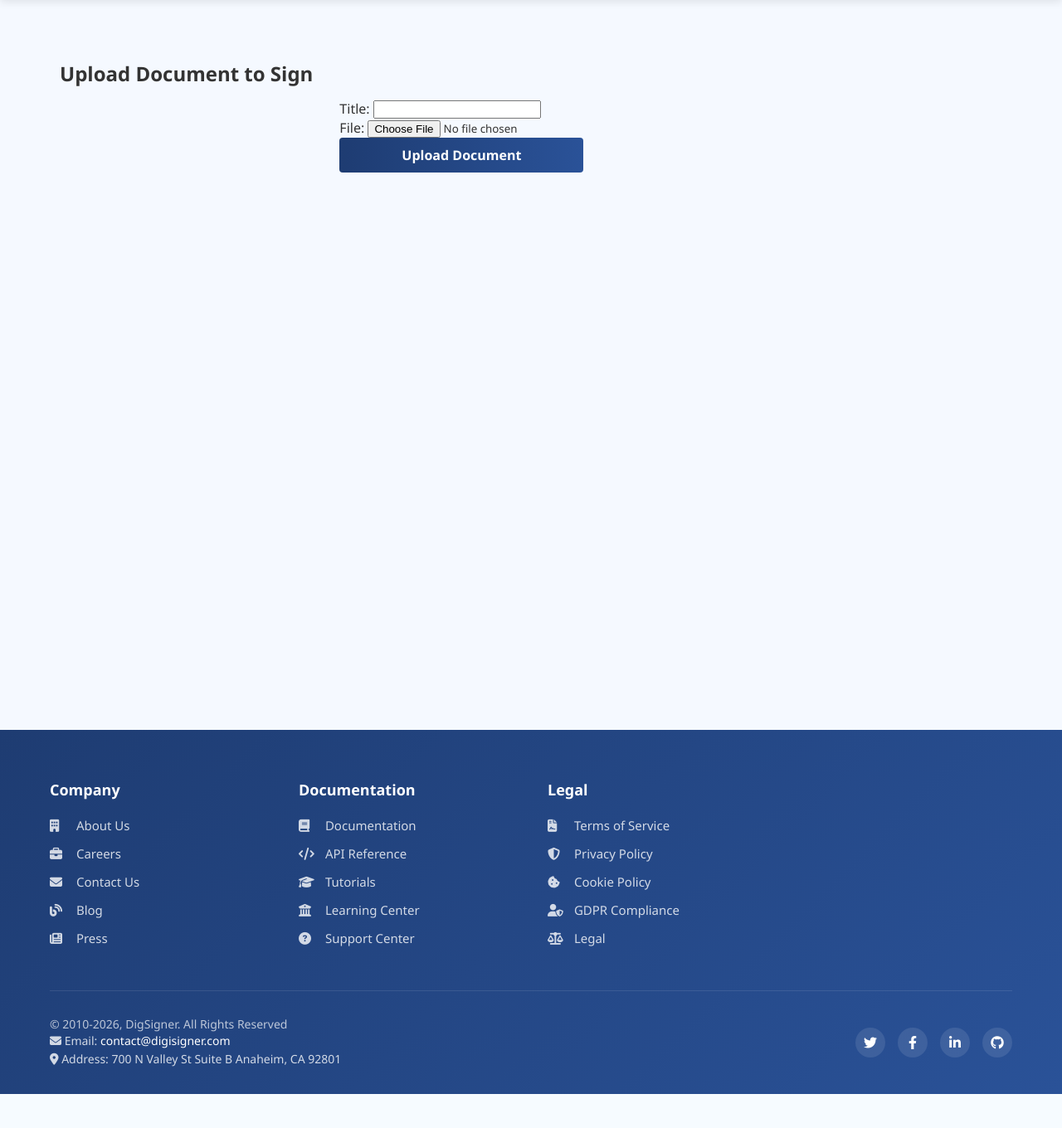
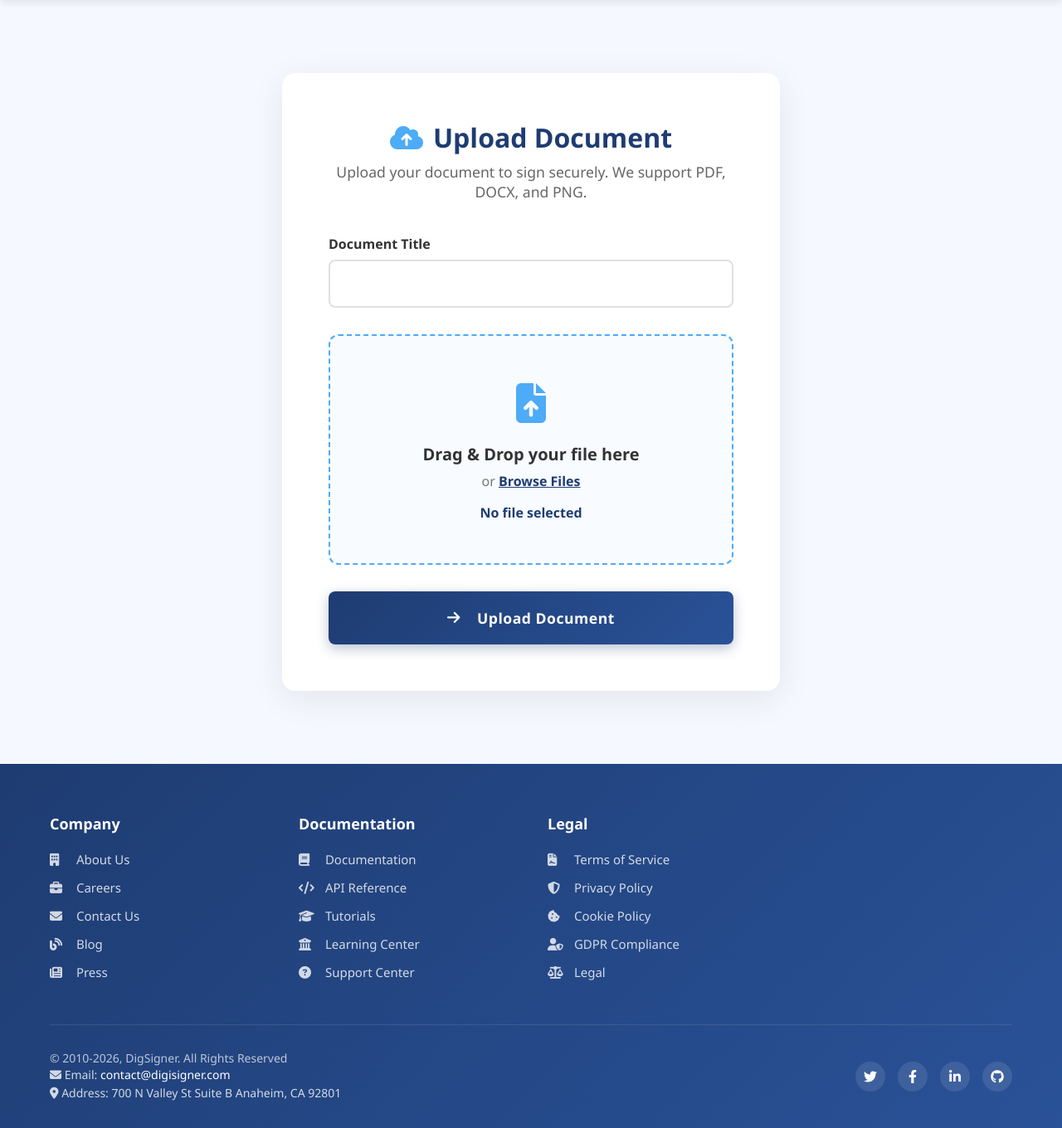
Before and after one commit to KarkiJitendra/DigiSigner, a Django app: page /document/upload/ in a window 1280 px wide. Shown: the part 70-1430 px from the top of the page at 83% size. Before the commit the page ends 1389 px from the top, so only its background shows below. Run offline with Django 5.2, Linux system fonts and the light colour scheme; a user stored in the database is signed in.

Commit message:
Amends on UI

```diff
--- /dev/null
+++ b/static/css/upload.css
@@ -0,0 +1,157 @@
+/* Main Container */
+.upload-container {
+    display: flex;
+    justify-content: center;
+    align-items: center;
+    min-height: calc(100vh - 140px); /* Adjust based on header/footer */
+    padding: 3rem 1rem;
+    background-color: #f5f9ff;
+}
+
+/* Card Styling */
+.upload-card {
+    background: white;
+    border-radius: 16px;
+    box-shadow: 0 10px 40px rgba(0, 0, 0, 0.08);
+    padding: 3.5rem;
+    width: 100%;
+    max-width: 600px;
+    text-align: center;
+    transition: transform 0.3s ease;
+}
+
+.upload-card:hover {
+    transform: translateY(-5px);
+}
+
+/* Header */
+.upload-header {
+    margin-bottom: 2.5rem;
+}
+
+.upload-header h2 {
+    color: #1e3c72;
+    font-size: 2rem;
+    margin-bottom: 0.5rem;
+    display: flex;
+    align-items: center;
+    justify-content: center;
+    gap: 12px;
+}
+
+.upload-header h2 i {
+    color: #4dabf7;
+}
+
+.upload-header p {
+    color: #666;
+    font-size: 1.1rem;
+}
+
+/* Form Groups */
+.form-group {
+    margin-bottom: 2rem;
+    text-align: left;
+}
+
+.form-group label {
+    display: block;
+    margin-bottom: 0.5rem;
+    font-weight: 600;
+    color: #333;
+    font-size: 1rem;
+}
+
+.form-group input[type="text"] {
+    width: 100%;
+    padding: 1rem;
+    border: 2px solid #e0e0e0;
+    border-radius: 8px;
+    font-size: 1rem;
+    transition: all 0.3s;
+}
+
+.form-group input[type="text"]:focus {
+    border-color: #1e3c72;
+    box-shadow: 0 0 0 4px rgba(30, 60, 114, 0.1);
+    outline: none;
+}
+
+/* Upload Area (Drag & Drop Visual) */
+.upload-area {
+    border: 2px dashed #4dabf7;
+    border-radius: 12px;
+    padding: 3rem 2rem;
+    background-color: #f8fbff;
+    cursor: pointer;
+    transition: all 0.3s;
+    position: relative;
+    margin-bottom: 2rem;
+}
+
+.upload-area:hover, .upload-area.has-file {
+    background-color: #eaf4ff;
+    border-color: #1e3c72;
+}
+
+.upload-icon {
+    font-size: 3rem;
+    color: #4dabf7;
+    margin-bottom: 1rem;
+}
+
+.upload-area h3 {
+    font-size: 1.25rem;
+    color: #333;
+    margin-bottom: 0.5rem;
+}
+
+.upload-area p {
+    color: #777;
+    margin-bottom: 0;
+}
+
+.upload-area span {
+    color: #1e3c72;
+    font-weight: 600;
+    text-decoration: underline;
+}
+
+/* Hide actual file input but keep it functional */
+.file-input-hidden {
+    position: absolute;
+    top: 0;
+    left: 0;
+    width: 100%;
+    height: 100%;
+    opacity: 0;
+    cursor: pointer;
+}
+
+.file-name {
+    margin-top: 1rem;
+    font-weight: 600;
+    color: #1e3c72;
+    min-height: 1.5rem; /* Reserve space */
+}
+
+/* Buttons */
+.btn-upload {
+    width: 100%;
+    padding: 1.25rem;
+    font-size: 1.1rem;
+    font-weight: 700;
+    letter-spacing: 0.5px;
+    background: linear-gradient(135deg, #1e3c72 0%, #2a5298 100%);
+    box-shadow: 0 5px 15px rgba(30, 60, 114, 0.3);
+    border-radius: 8px;
+    display: flex;
+    align-items: center;
+    justify-content: center;
+    gap: 10px;
+}
+
+.btn-upload:hover {
+    transform: translateY(-2px);
+    box-shadow: 0 8px 20px rgba(30, 60, 114, 0.4);
+}
--- a/templates/documents/upload.html
+++ b/templates/documents/upload.html
@@ -1,13 +1,55 @@
 {% extends "base.html" %}
+{% load static %}
+
+{% block extra_css %}
+<link rel="stylesheet" href="{% static 'css/upload.css' %}">
+{% endblock %}
+
 {% block content %}
-<div class="container" style="padding: 2rem;">
-    <h2>Upload Document to Sign</h2>
-    <div class="card" style="padding: 2rem; margin-top: 1rem;">
-        <form method="post" enctype="multipart/form-data">
+<div class="container upload-container">
+    <div class="card upload-card">
+        <div class="upload-header">
+            <h2><i class="fas fa-cloud-upload-alt"></i> Upload Document</h2>
+            <p>Upload your document to sign securely. We support PDF, DOCX, and PNG.</p>
+        </div>
+
+        <form method="post" enctype="multipart/form-data" class="upload-form">
             {% csrf_token %}
-            {{ form.as_p }}
-            <button type="submit" class="btn btn-primary" style="background-color: #008CBA; color: white; padding: 10px 20px; border: none; border-radius: 4px; cursor: pointer;">Upload Document</button>
+
+            <div class="form-group">
+                <label for="{{ form.title.id_for_label }}">Document Title</label>
+                {{ form.title }}
+                {% if form.title.errors %}
+                <div class="error-message">{{ form.title.errors }}</div>
+                {% endif %}
+            </div>
+
+            <div class="upload-area" id="uploadArea">
+                <div class="upload-icon">
+                    <i class="fas fa-file-upload"></i>
+                </div>
+                <h3>Drag & Drop your file here</h3>
+                <p>or <span>Browse Files</span></p>
+                <input type="file" name="file" id="id_file" required class="file-input-hidden">
+                <div class="file-name" id="fileName">No file selected</div>
+            </div>
+            {% if form.file.errors %}
+            <div class="error-message">{{ form.file.errors }}</div>
+            {% endif %}
+
+            <button type="submit" class="btn btn-primary btn-upload">
+                <i class="fas fa-arrow-right"></i> Upload Document
+            </button>
         </form>
     </div>
 </div>
+
+<script>
+    // Simple script to handle file input change visualization
+    document.getElementById('id_file').addEventListener('change', function(e) {
+        var fileName = e.target.files[0] ? e.target.files[0].name : "No file selected";
+        document.getElementById('fileName').textContent = fileName;
+        document.getElementById('uploadArea').classList.add('has-file');
+    });
+</script>
 {% endblock %}
```
Also changed, not shown: static/css/generate_keys.css (added, +27 -0 lines), static/css/sign.css (added, +27 -0 lines), static/css/signature_upload.css (added, +142 -0 lines), static/css/verify.css (added, +40 -0 lines), templates/documents/sign.html (+10 -4 lines), templates/documents/verify.html (+11 -5 lines), templates/signatures/upload.html (+39 -6 lines), templates/users/generate_keys.html (+10 -4 lines), README.md (added).
